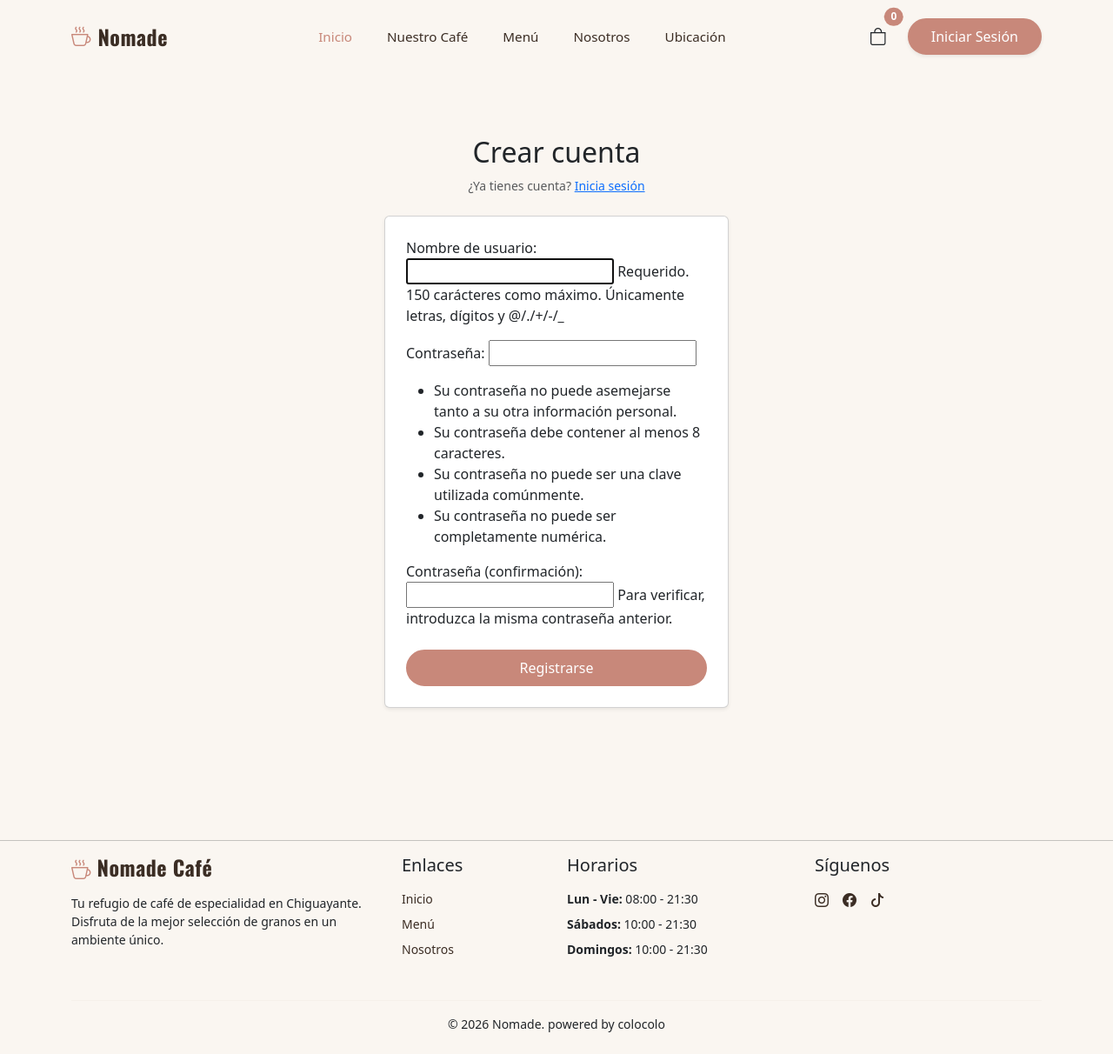
After one commit to xannbtw/webdjango, a Django app: page /registro/ in a window 1280 px wide. The commit adds this page. Shown: the whole page at 87% size. Run offline with Django 5.2, Linux system fonts and the light colour scheme.

Commit message:
feat: login, logout y registro de usuarios

```diff
--- a/catalogo/templates/catalogo/base.html
+++ b/catalogo/templates/catalogo/base.html
@@ -49,13 +49,15 @@
                         {% if user.is_authenticated %}
                             <div class="d-flex align-items-center gap-2">
                                 <span class="text-muted small d-none d-md-block">Hola, {{ user.username }}</span>
-                                <a href="#" class="btn btn-outline-dark rounded-pill px-4">Salir</a>
+                                <form method="post" action="{% url 'logout' %}" style="margin: 0;">
+                                    {% csrf_token %}
+                                    <button type="submit" class="btn btn-outline-dark rounded-pill px-4">Salir</button>
+                                </form>
                             </div>
                         {% else %}
-                            <a href="#" class="btn btn-primary-custom rounded-pill px-4 shadow-sm">Iniciar Sesión</a>
+                            <a href="{% url 'login' %}" class="btn btn-primary-custom rounded-pill px-4 shadow-sm">Iniciar Sesión</a>
                         {% endif %}
                     </div>
-
 
                 </div>
 
@@ -90,7 +92,7 @@
                     </div>
 
                     <div class="col-lg-3 col-md-6 mb-4">
-                        <h5 class="mb-3" >Horarios</h5>
+                        <h5 class="mb-3">Horarios</h5>
                         <ul class="list-unstyled small">
                             <li class="mb-2"><strong>Lun - Vie:</strong> 08:00 - 21:30</li>
                             <li class="mb-2"><strong>Sábados:</strong> 10:00 - 21:30</li>
--- /dev/null
+++ b/catalogo/templates/registration/registro.html
@@ -0,0 +1,17 @@
+{% extends 'catalogo/base.html' %}
+
+{% block content %}
+<div class="container py-5 mt-4" style="max-width: 420px;">
+    <div class="text-center mb-4">
+        <h2 class="font-playfair">Crear cuenta</h2>
+        <p class="text-muted small">¿Ya tienes cuenta? <a href="{% url 'login' %}">Inicia sesión</a></p>
+    </div>
+    <div class="card shadow-sm p-4">
+        <form method="post">
+            {% csrf_token %}
+            {{ form.as_p }}
+            <button type="submit" class="btn btn-dark w-100 rounded-pill mt-2">Registrarse</button>
+        </form>
+    </div>
+</div>
+{% endblock content %}
--- a/catalogo/views.py
+++ b/catalogo/views.py
@@ -81,3 +81,18 @@ def ver_carrito(request):
         'total_carrito': total_carrito,
     }
     return render(request, 'catalogo/carrito.html', context)
+
+from django.contrib.auth.forms import UserCreationForm
+from django.contrib.auth import login
+from django.shortcuts import render, redirect
+
+def registro(request):
+    if request.method == 'POST':
+        form = UserCreationForm(request.POST)
+        if form.is_valid():
+            user = form.save()
+            login(request, user)
+            return redirect('inicio')
+    else:
+        form = UserCreationForm()
+    return render(request, 'registration/registro.html', {'form': form})
--- a/web/settings.py
+++ b/web/settings.py
@@ -89,3 +89,6 @@ CLOUDINARY_STORAGE = {
     'API_KEY': '969848981519465',
     'API_SECRET': 'eNF-vfmYwovW8HfISQFoAa28tbQ'
 }
+
+LOGIN_REDIRECT_URL = '/'
+LOGIN_URL = '/login/'
--- a/web/urls.py
+++ b/web/urls.py
@@ -18,11 +18,12 @@ from django.contrib import admin
 from django.urls import path, include, re_path
 from django.conf import settings
 from django.conf.urls.static import serve
+from django.contrib.auth import views as auth_views
+from catalogo.views import registro
 
 urlpatterns = [
     path('admin/', admin.site.urls),
     path('', include('catalogo.urls')),
-
 ]
 
 urlpatterns += [
@@ -30,3 +31,9 @@ urlpatterns += [
         'document_root': settings.MEDIA_ROOT,
     }),
 ]
+
+urlpatterns += [
+    path('login/', auth_views.LoginView.as_view(template_name='registration/login.html'), name='login'),
+    path('logout/', auth_views.LogoutView.as_view(next_page='/'), name='logout'),
+    path('registro/', registro, name='registro'),
+]
```
Also changed, not shown: catalogo/templates/registration/login.html (added, +17 -0 lines), db.sqlite3.
